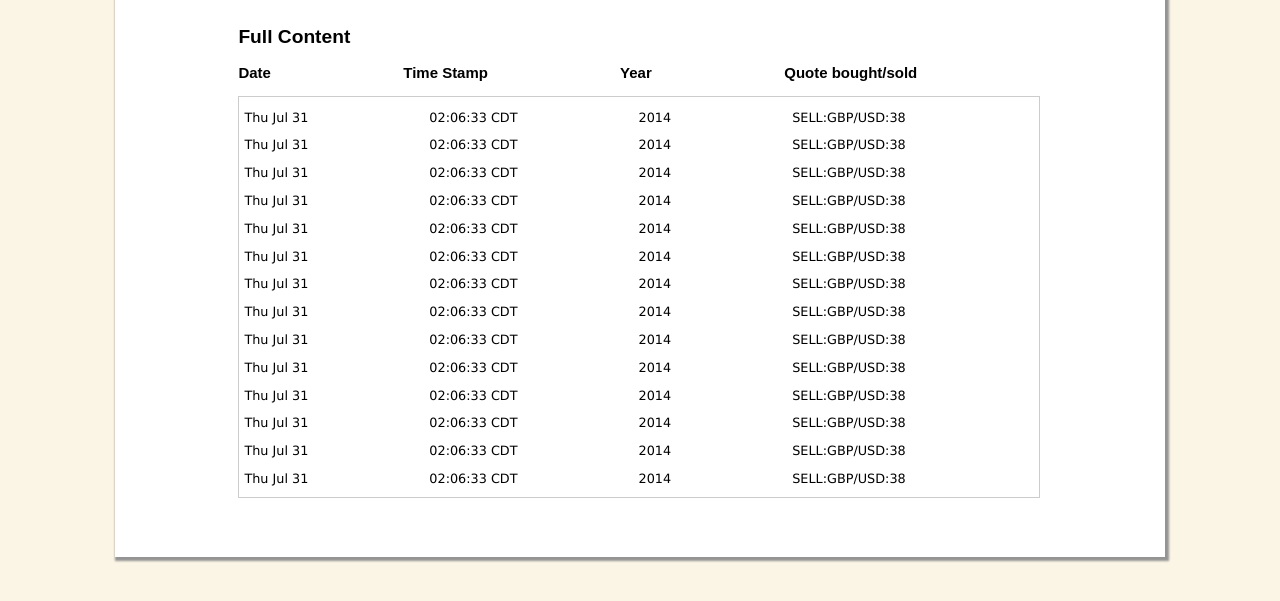
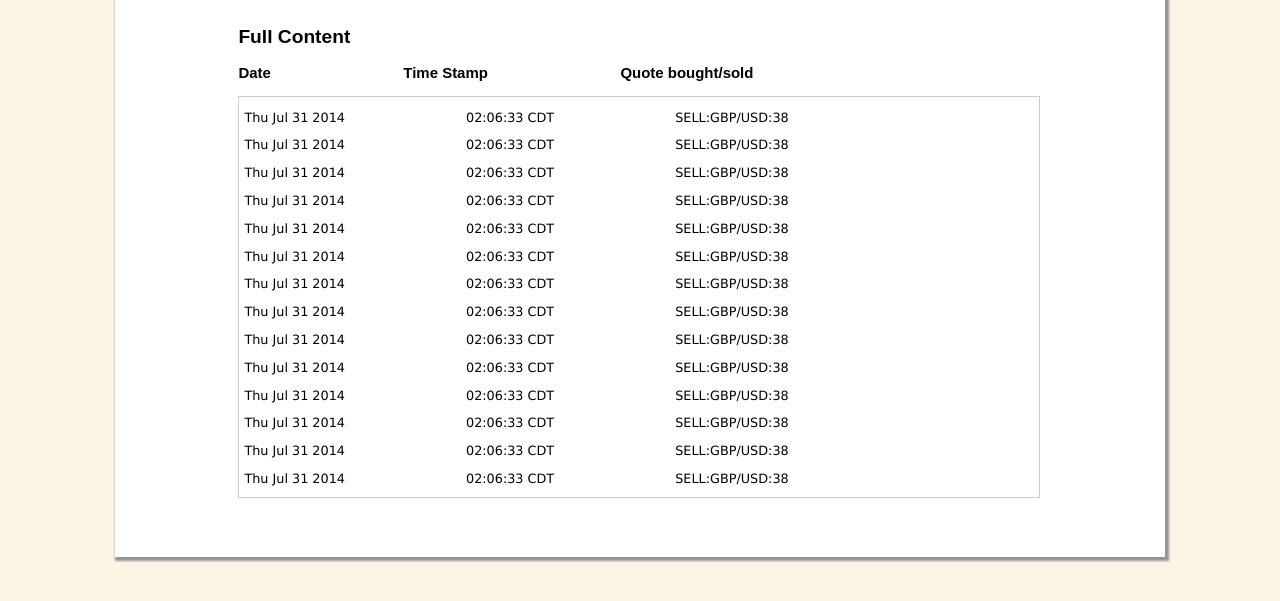
Before and after one commit to zcabh21/wireframe, a plain HTML site: page history.html in a window 1280 px wide. Shown: the part 155-756 px from the top of the page. Drawn offline with Linux system fonts and the light colour scheme; a web font is replaced by a local one.

Commit message:
Update history.html

```diff
--- a/history.html
+++ b/history.html
@@ -37,50 +37,49 @@
 <h3>
     <span class="history_heading">Date</span>
     <span class="history_heading">Time Stamp</span>
-    <span class="history_heading">Year</span>
     <span class="history_headingx">Quote bought/sold</span>
 </h3>
 <div id="purchase_history">
-<p><span class="history_list">Thu Jul 31 </span><span class="history_list">02:06:33 CDT </span><span class="history_list">2014 </span><span class="history_list">SELL:GBP/USD:38</span></p>
-<p><span class="history_list">Thu Jul 31 </span><span class="history_list">02:06:33 CDT </span><span class="history_list">2014 </span><span class="history_list">SELL:GBP/USD:38</span></p>
-<p><span class="history_list">Thu Jul 31 </span><span class="history_list">02:06:33 CDT </span><span class="history_list">2014 </span><span class="history_list">SELL:GBP/USD:38</span></p>
-<p><span class="history_list">Thu Jul 31 </span><span class="history_list">02:06:33 CDT </span><span class="history_list">2014 </span><span class="history_list">SELL:GBP/USD:38</span></p>
-<p><span class="history_list">Thu Jul 31 </span><span class="history_list">02:06:33 CDT </span><span class="history_list">2014 </span><span class="history_list">SELL:GBP/USD:38</span></p>
-<p><span class="history_list">Thu Jul 31 </span><span class="history_list">02:06:33 CDT </span><span class="history_list">2014 </span><span class="history_list">SELL:GBP/USD:38</span></p>
-<p><span class="history_list">Thu Jul 31 </span><span class="history_list">02:06:33 CDT </span><span class="history_list">2014 </span><span class="history_list">SELL:GBP/USD:38</span></p>
-<p><span class="history_list">Thu Jul 31 </span><span class="history_list">02:06:33 CDT </span><span class="history_list">2014 </span><span class="history_list">SELL:GBP/USD:38</span></p>
-<p><span class="history_list">Thu Jul 31 </span><span class="history_list">02:06:33 CDT </span><span class="history_list">2014 </span><span class="history_list">SELL:GBP/USD:38</span></p>
-<p><span class="history_list">Thu Jul 31 </span><span class="history_list">02:06:33 CDT </span><span class="history_list">2014 </span><span class="history_list">SELL:GBP/USD:38</span></p>
-<p><span class="history_list">Thu Jul 31 </span><span class="history_list">02:06:33 CDT </span><span class="history_list">2014 </span><span class="history_list">SELL:GBP/USD:38</span></p>
-<p><span class="history_list">Thu Jul 31 </span><span class="history_list">02:06:33 CDT </span><span class="history_list">2014 </span><span class="history_list">SELL:GBP/USD:38</span></p>
-<p><span class="history_list">Thu Jul 31 </span><span class="history_list">02:06:33 CDT </span><span class="history_list">2014 </span><span class="history_list">SELL:GBP/USD:38</span></p>
-<p><span class="history_list">Thu Jul 31 </span><span class="history_list">02:06:33 CDT </span><span class="history_list">2014 </span><span class="history_list">SELL:GBP/USD:38</span></p>
-<p><span class="history_list">Thu Jul 31 </span><span class="history_list">02:06:33 CDT </span><span class="history_list">2014 </span><span class="history_list">SELL:GBP/USD:38</span></p>
-<p><span class="history_list">Thu Jul 31 </span><span class="history_list">02:06:33 CDT </span><span class="history_list">2014 </span><span class="history_list">SELL:GBP/USD:38</span></p>
-<p><span class="history_list">Thu Jul 31 </span><span class="history_list">02:06:33 CDT </span><span class="history_list">2014 </span><span class="history_list">SELL:GBP/USD:38</span></p>
-<p><span class="history_list">Thu Jul 31 </span><span class="history_list">02:06:33 CDT </span><span class="history_list">2014 </span><span class="history_list">SELL:GBP/USD:38</span></p>
-<p><span class="history_list">Thu Jul 31 </span><span class="history_list">02:06:33 CDT </span><span class="history_list">2014 </span><span class="history_list">SELL:GBP/USD:38</span></p>
-<p><span class="history_list">Thu Jul 31 </span><span class="history_list">02:06:33 CDT </span><span class="history_list">2014 </span><span class="history_list">SELL:GBP/USD:38</span></p>
-<p><span class="history_list">Thu Jul 31 </span><span class="history_list">02:06:33 CDT </span><span class="history_list">2014 </span><span class="history_list">SELL:GBP/USD:38</span></p>
-<p><span class="history_list">Thu Jul 31 </span><span class="history_list">02:06:33 CDT </span><span class="history_list">2014 </span><span class="history_list">SELL:GBP/USD:38</span></p>
-<p><span class="history_list">Thu Jul 31 </span><span class="history_list">02:06:33 CDT </span><span class="history_list">2014 </span><span class="history_list">SELL:GBP/USD:38</span></p>
-<p><span class="history_list">Thu Jul 31 </span><span class="history_list">02:06:33 CDT </span><span class="history_list">2014 </span><span class="history_list">SELL:GBP/USD:38</span></p>
-<p><span class="history_list">Thu Jul 31 </span><span class="history_list">02:06:33 CDT </span><span class="history_list">2014 </span><span class="history_list">SELL:GBP/USD:38</span></p>
-<p><span class="history_list">Thu Jul 31 </span><span class="history_list">02:06:33 CDT </span><span class="history_list">2014 </span><span class="history_list">SELL:GBP/USD:38</span></p>
-<p><span class="history_list">Thu Jul 31 </span><span class="history_list">02:06:33 CDT </span><span class="history_list">2014 </span><span class="history_list">SELL:GBP/USD:38</span></p>
-<p><span class="history_list">Thu Jul 31 </span><span class="history_list">02:06:33 CDT </span><span class="history_list">2014 </span><span class="history_list">SELL:GBP/USD:38</span></p>
-<p><span class="history_list">Thu Jul 31 </span><span class="history_list">02:06:33 CDT </span><span class="history_list">2014 </span><span class="history_list">SELL:GBP/USD:38</span></p>
-<p><span class="history_list">Thu Jul 31 </span><span class="history_list">02:06:33 CDT </span><span class="history_list">2014 </span><span class="history_list">SELL:GBP/USD:38</span></p>
-<p><span class="history_list">Thu Jul 31 </span><span class="history_list">02:06:33 CDT </span><span class="history_list">2014 </span><span class="history_list">SELL:GBP/USD:38</span></p>
-<p><span class="history_list">Thu Jul 31 </span><span class="history_list">02:06:33 CDT </span><span class="history_list">2014 </span><span class="history_list">SELL:GBP/USD:38</span></p>
-<p><span class="history_list">Thu Jul 31 </span><span class="history_list">02:06:33 CDT </span><span class="history_list">2014 </span><span class="history_list">SELL:GBP/USD:38</span></p>
-<p><span class="history_list">Thu Jul 31 </span><span class="history_list">02:06:33 CDT </span><span class="history_list">2014 </span><span class="history_list">SELL:GBP/USD:38</span></p>
-<p><span class="history_list">Thu Jul 31 </span><span class="history_list">02:06:33 CDT </span><span class="history_list">2014 </span><span class="history_list">SELL:GBP/USD:38</span></p>
-<p><span class="history_list">Thu Jul 31 </span><span class="history_list">02:06:33 CDT </span><span class="history_list">2014 </span><span class="history_list">SELL:GBP/USD:38</span></p>
-<p><span class="history_list">Thu Jul 31 </span><span class="history_list">02:06:33 CDT </span><span class="history_list">2014 </span><span class="history_list">SELL:GBP/USD:38</span></p>
-<p><span class="history_list">Thu Jul 31 </span><span class="history_list">02:06:33 CDT </span><span class="history_list">2014 </span><span class="history_list">SELL:GBP/USD:38</span></p>
-<p><span class="history_list">Thu Jul 31 </span><span class="history_list">02:06:33 CDT </span><span class="history_list">2014 </span><span class="history_list">SELL:GBP/USD:38</span></p>
-<p><span class="history_list">Thu Jul 31 </span><span class="history_list">02:06:33 CDT </span><span class="history_list">2014 </span><span class="history_list">SELL:GBP/USD:38</span></p>
+<p><span class="history_list">Thu Jul 31 2014 </span><span class="history_list">02:06:33 CDT </span><span class="history_list">SELL:GBP/USD:38</span></p>
+<p><span class="history_list">Thu Jul 31 2014 </span><span class="history_list">02:06:33 CDT </span><span class="history_list">SELL:GBP/USD:38</span></p>
+<p><span class="history_list">Thu Jul 31 2014 </span><span class="history_list">02:06:33 CDT </span><span class="history_list">SELL:GBP/USD:38</span></p>
+<p><span class="history_list">Thu Jul 31 2014 </span><span class="history_list">02:06:33 CDT </span><span class="history_list">SELL:GBP/USD:38</span></p>
+<p><span class="history_list">Thu Jul 31 2014 </span><span class="history_list">02:06:33 CDT </span><span class="history_list">SELL:GBP/USD:38</span></p>
+<p><span class="history_list">Thu Jul 31 2014 </span><span class="history_list">02:06:33 CDT </span><span class="history_list">SELL:GBP/USD:38</span></p>
+<p><span class="history_list">Thu Jul 31 2014 </span><span class="history_list">02:06:33 CDT </span><span class="history_list">SELL:GBP/USD:38</span></p>
+<p><span class="history_list">Thu Jul 31 2014 </span><span class="history_list">02:06:33 CDT </span><span class="history_list">SELL:GBP/USD:38</span></p>
+<p><span class="history_list">Thu Jul 31 2014 </span><span class="history_list">02:06:33 CDT </span><span class="history_list">SELL:GBP/USD:38</span></p>
+<p><span class="history_list">Thu Jul 31 2014 </span><span class="history_list">02:06:33 CDT </span><span class="history_list">SELL:GBP/USD:38</span></p>
+<p><span class="history_list">Thu Jul 31 2014 </span><span class="history_list">02:06:33 CDT </span><span class="history_list">SELL:GBP/USD:38</span></p>
+<p><span class="history_list">Thu Jul 31 2014 </span><span class="history_list">02:06:33 CDT </span><span class="history_list">SELL:GBP/USD:38</span></p>
+<p><span class="history_list">Thu Jul 31 2014 </span><span class="history_list">02:06:33 CDT </span><span class="history_list">SELL:GBP/USD:38</span></p>
+<p><span class="history_list">Thu Jul 31 2014 </span><span class="history_list">02:06:33 CDT </span><span class="history_list">SELL:GBP/USD:38</span></p>
+<p><span class="history_list">Thu Jul 31 2014 </span><span class="history_list">02:06:33 CDT </span><span class="history_list">SELL:GBP/USD:38</span></p>
+<p><span class="history_list">Thu Jul 31 2014 </span><span class="history_list">02:06:33 CDT </span><span class="history_list">SELL:GBP/USD:38</span></p>
+<p><span class="history_list">Thu Jul 31 2014 </span><span class="history_list">02:06:33 CDT </span><span class="history_list">SELL:GBP/USD:38</span></p>
+<p><span class="history_list">Thu Jul 31 2014 </span><span class="history_list">02:06:33 CDT </span><span class="history_list">SELL:GBP/USD:38</span></p>
+<p><span class="history_list">Thu Jul 31 2014 </span><span class="history_list">02:06:33 CDT </span><span class="history_list">SELL:GBP/USD:38</span></p>
+<p><span class="history_list">Thu Jul 31 2014 </span><span class="history_list">02:06:33 CDT </span><span class="history_list">SELL:GBP/USD:38</span></p>
+<p><span class="history_list">Thu Jul 31 2014 </span><span class="history_list">02:06:33 CDT </span><span class="history_list">SELL:GBP/USD:38</span></p>
+<p><span class="history_list">Thu Jul 31 2014 </span><span class="history_list">02:06:33 CDT </span><span class="history_list">SELL:GBP/USD:38</span></p>
+<p><span class="history_list">Thu Jul 31 2014 </span><span class="history_list">02:06:33 CDT </span><span class="history_list">SELL:GBP/USD:38</span></p>
+<p><span class="history_list">Thu Jul 31 2014 </span><span class="history_list">02:06:33 CDT </span><span class="history_list">SELL:GBP/USD:38</span></p>
+<p><span class="history_list">Thu Jul 31 2014 </span><span class="history_list">02:06:33 CDT </span><span class="history_list">SELL:GBP/USD:38</span></p>
+<p><span class="history_list">Thu Jul 31 2014 </span><span class="history_list">02:06:33 CDT </span><span class="history_list">SELL:GBP/USD:38</span></p>
+<p><span class="history_list">Thu Jul 31 2014 </span><span class="history_list">02:06:33 CDT </span><span class="history_list">SELL:GBP/USD:38</span></p>
+<p><span class="history_list">Thu Jul 31 2014 </span><span class="history_list">02:06:33 CDT </span><span class="history_list">SELL:GBP/USD:38</span></p>
+<p><span class="history_list">Thu Jul 31 2014 </span><span class="history_list">02:06:33 CDT </span><span class="history_list">SELL:GBP/USD:38</span></p>
+<p><span class="history_list">Thu Jul 31 2014 </span><span class="history_list">02:06:33 CDT </span><span class="history_list">SELL:GBP/USD:38</span></p>
+<p><span class="history_list">Thu Jul 31 2014 </span><span class="history_list">02:06:33 CDT </span><span class="history_list">SELL:GBP/USD:38</span></p>
+<p><span class="history_list">Thu Jul 31 2014 </span><span class="history_list">02:06:33 CDT </span><span class="history_list">SELL:GBP/USD:38</span></p>
+<p><span class="history_list">Thu Jul 31 2014 </span><span class="history_list">02:06:33 CDT </span><span class="history_list">SELL:GBP/USD:38</span></p>
+<p><span class="history_list">Thu Jul 31 2014 </span><span class="history_list">02:06:33 CDT </span><span class="history_list">SELL:GBP/USD:38</span></p>
+<p><span class="history_list">Thu Jul 31 2014 </span><span class="history_list">02:06:33 CDT </span><span class="history_list">SELL:GBP/USD:38</span></p>
+<p><span class="history_list">Thu Jul 31 2014 </span><span class="history_list">02:06:33 CDT </span><span class="history_list">SELL:GBP/USD:38</span></p>
+<p><span class="history_list">Thu Jul 31 2014 </span><span class="history_list">02:06:33 CDT </span><span class="history_list">SELL:GBP/USD:38</span></p>
+<p><span class="history_list">Thu Jul 31 2014 </span><span class="history_list">02:06:33 CDT </span><span class="history_list">SELL:GBP/USD:38</span></p>
+<p><span class="history_list">Thu Jul 31 2014 </span><span class="history_list">02:06:33 CDT </span><span class="history_list">SELL:GBP/USD:38</span></p>
+<p><span class="history_list">Thu Jul 31 2014 </span><span class="history_list">02:06:33 CDT </span><span class="history_list">SELL:GBP/USD:38</span></p>
 </div>
 </section>
 <div class="clear"></div>
```
